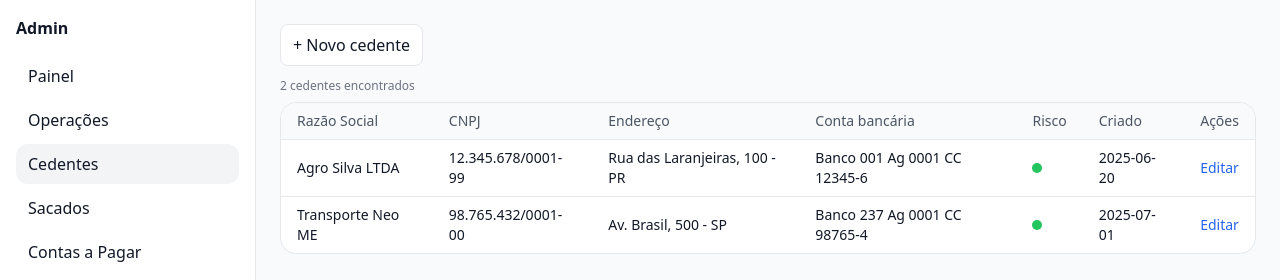
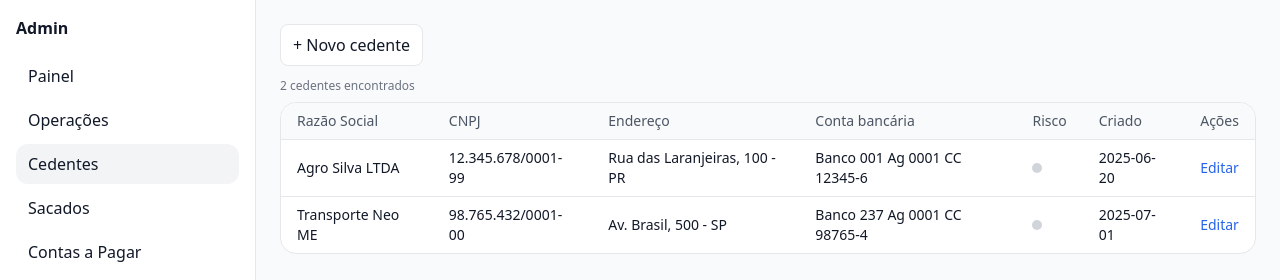
Before and after one commit to Diamank/adminv11, a Next.js app: page /cedentes in a window 1280 px wide. Shown: the top 280 px of the page. Built offline with nearby package versions, Linux system fonts and the light colour scheme.

Commit message:
Update RiskBadge.tsx

```diff
--- a/src/components/RiskBadge.tsx
+++ b/src/components/RiskBadge.tsx
@@ -1,22 +1,19 @@
-// src/components/RiskDot.tsx
-type Risco = "sem_risco" | "risco" | null | boolean
+// src/components/RiskBadge.tsx
+export type RiskLevel = 'alto' | 'moderado' | 'baixo' | 'nao_avaliado'
 
-export default function RiskDot({ risco, withLabel = false }: { risco: Risco; withLabel?: boolean }) {
-  // Aceita string ("risco"/"sem_risco") ou boolean (true=risco, false=sem risco)
-  const normalized: "risco" | "sem_risco" =
-    (typeof risco === "boolean" ? (risco ? "risco" : "sem_risco") : (risco || "sem_risco")) as any
-
+export default function RiskBadge({ level }: { level: RiskLevel }) {
   const map = {
-    risco: { color: "bg-red-500", label: "Risco" },
-    sem_risco: { color: "bg-green-500", label: "Sem risco" },
+    alto: { dot: 'bg-red-500', label: 'Risco' },
+    moderado: { dot: 'bg-yellow-500', label: 'Risco moderado' },
+    baixo: { dot: 'bg-green-500', label: 'Sem risco' },
+    nao_avaliado: { dot: 'bg-gray-300', label: 'Não analisado' },
   } as const
 
-  const item = map[normalized]
-
+  const v = map[level] ?? map.nao_avaliado
   return (
-    <span className="inline-flex items-center gap-2" title={item.label}>
-      <span className={`h-2.5 w-2.5 rounded-full ${item.color}`} />
-      {withLabel && <span className="text-sm text-gray-600">{item.label}</span>}
+    <span className="inline-flex items-center gap-2">
+      <span className={`h-2.5 w-2.5 rounded-full ${v.dot}`} />
+      {/* sem texto na lista; se quiser label, renderize aqui */}
     </span>
   )
 }
```
